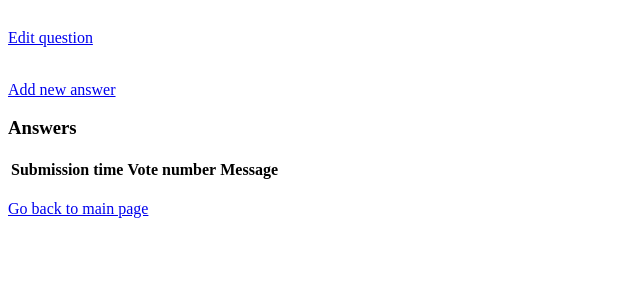
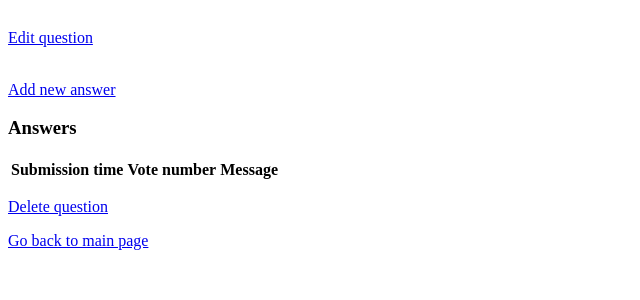
Before and after one commit to fkcreates/ask-mate-app-2, a Flask app: page /question/1 in a window 1280 px wide. Shown: the part 244-544 px from the top of the page, without its empty margins (0-640 px from the left). Run offline with Flask 2, Linux system fonts and the light colour scheme; lists and menus that the app fills with data are empty; some libraries are stand-ins or nearby versions.

Commit message:
merge conflict resolve + delete function

```diff
--- a/connection.py
+++ b/connection.py
@@ -47,3 +47,29 @@ def update_edited_question(edited_question, question_id):
                 writer.writerow(question)
 
     return data
+
+
+def delete_question(filename, question_id):
+
+    data = get_data_from_file(QUESTION_FILE_PATH)
+    with open(filename, "w") as file:
+        writer = csv.DictWriter(file, QUESTIONS_HEADER)
+        writer.writeheader()
+
+        for row in data:
+            if row["id"] != question_id:
+                writer.writerow(row)
+
+
+def delete_answers_for_deleted_question(filename, question_id):
+    data = get_data_from_file(ANSWER_FILE_PATH)
+
+    with open(filename, "w") as file:
+        writer = csv.DictWriter(file, ANSWERS_HEADER)
+        writer.writeheader()
+
+        for row in data:
+            if row["question_id"] != question_id:
+                writer.writerow(row)
+
+    return data
--- a/data_manager.py
+++ b/data_manager.py
@@ -23,3 +23,11 @@ def update_edited_question(edited_question, question_id):
     updated_data = connection.update_edited_question(edited_question, question_id)
 
     return updated_data
+
+
+def delete_question(question_id):
+    return connection.delete_question(connection.QUESTION_FILE_PATH, question_id)
+
+
+def delete_answers_for_deleted_question(question_id):
+    return connection.delete_answers_for_deleted_question(connection.ANSWER_FILE_PATH, question_id)
--- a/server.py
+++ b/server.py
@@ -55,6 +55,23 @@ def add_question():
 
     data_manager.write_question_to_file(new_question)
 
+
+    return redirect(url_for("list_question"))
+
+
+@app.route('/question/<question_id>/are-you-sure', methods=["GET"])
+def confirm_delete_question(question_id):
+
+    return render_template("confirm_delete_question.html",
+                           question_id=question_id,
+                           title="Are you sure you want to delete this question?")
+
+
+@app.route('/question/<question_id>/are-you-sure', methods=["POST"])
+def delete_question(question_id):
+
+    data_manager.delete_question(question_id)
+    data_manager.delete_answers_for_deleted_question(question_id)
 
     return redirect(url_for("list_question"))
 
--- a/templates/display_question.html
+++ b/templates/display_question.html
@@ -56,7 +56,9 @@
     {% endfor %}
     </tbody>
 </table>
-<br>
+    <p>
+        <a href="{{ url_for('confirm_delete_question', question_id=question_id) }}" method='POST'>Delete question</a>
+    </p>
 <a href="{{ url_for("list_question") }}">Go back to main page</a>
 
 
```
Also changed, not shown: templates/confirm_delete_question.html (added, +19 -0 lines).
